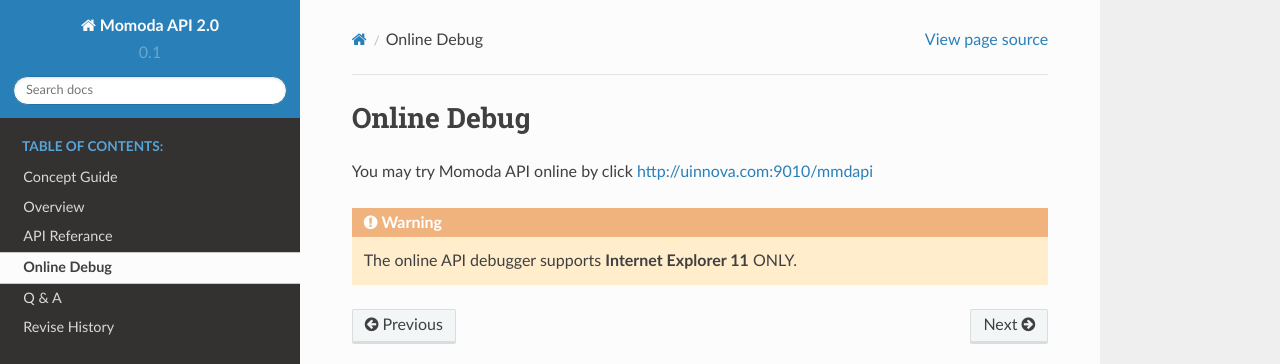
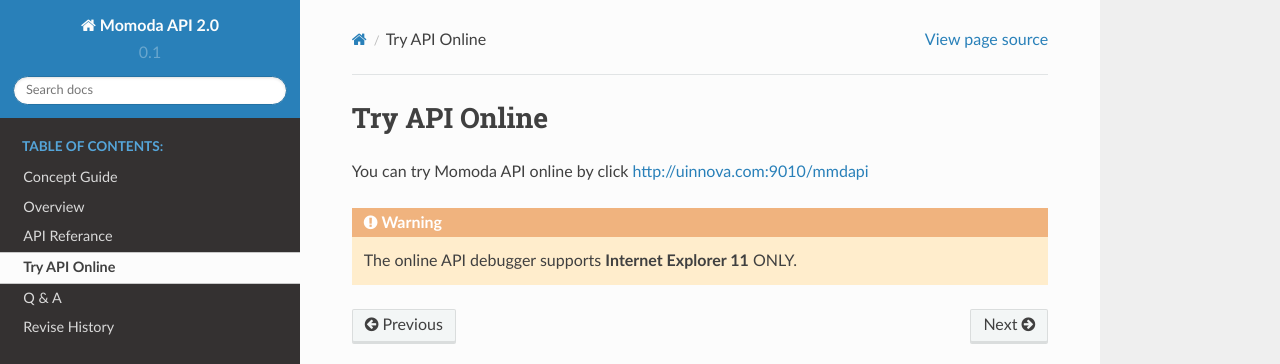
Before and after one commit to dongsikshin/mmd_api_2.0, a Sphinx documentation site: the page built from docs/source/debug.rst, in a window 1280 px wide. Shown: the top 364 px of the page. Built offline with Sphinx 7.4.7 and the Read the Docs theme 2.0.0, drawn with Linux system fonts in a browser that asks for light colours.

Commit message:
change wording

```diff
--- a/docs/source/debug.rst
+++ b/docs/source/debug.rst
@@ -1,8 +1,8 @@
-***************
-Online Debug
-***************
+****************
+Try API Online
+****************
 
-You may try Momoda API online by click http://uinnova.com:9010/mmdapi
+You can try Momoda API online by click http://uinnova.com:9010/mmdapi
 
 .. warning::
 
```
